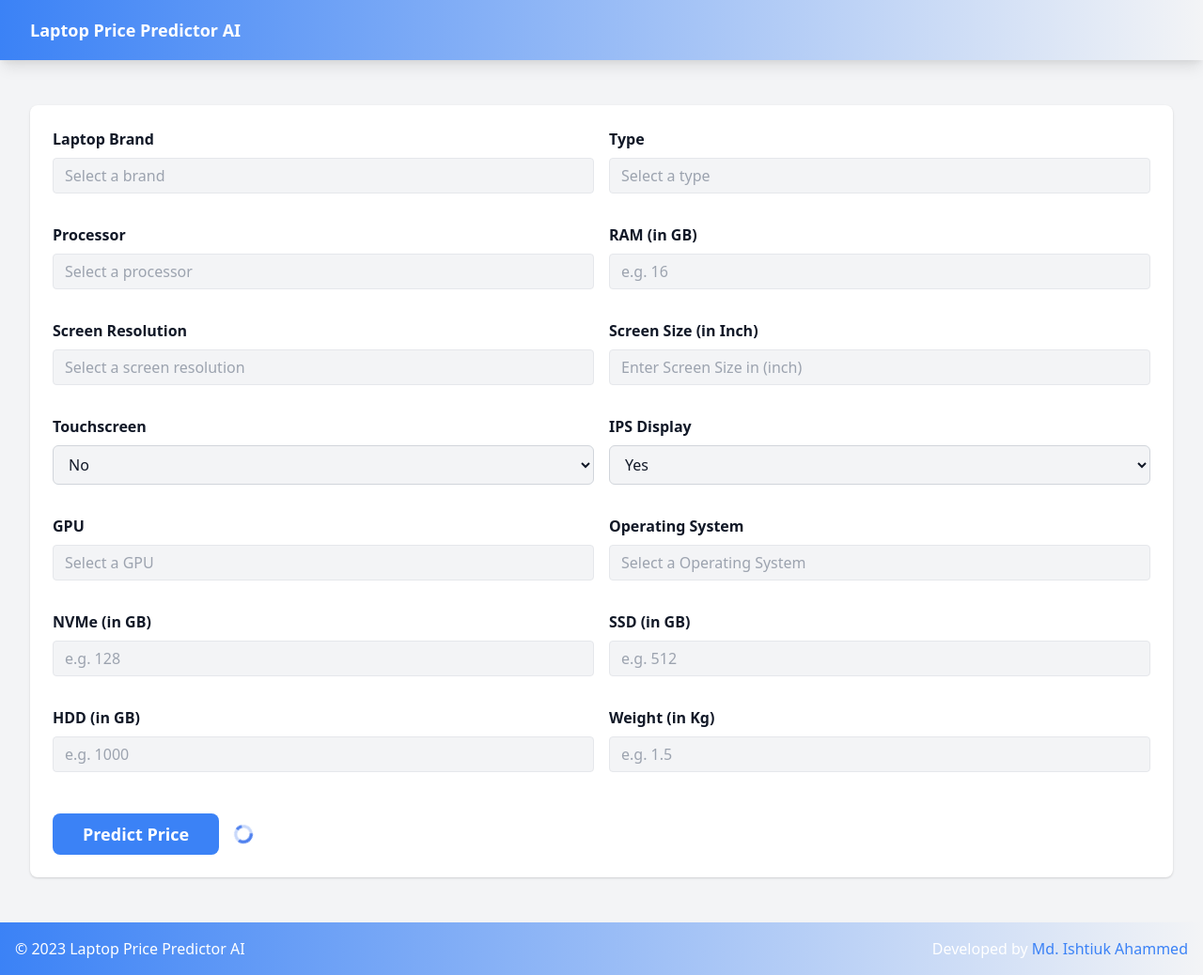
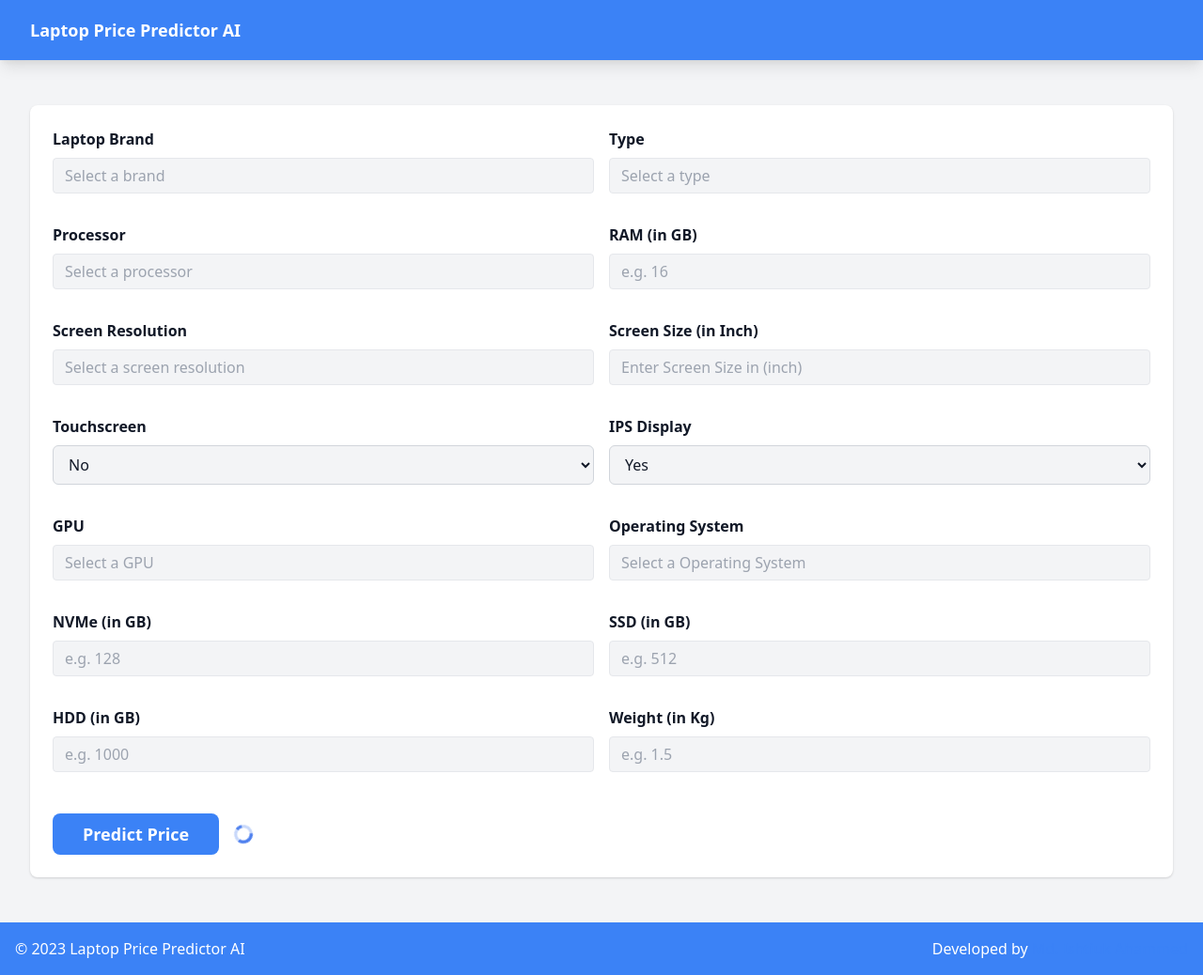
Before and after one commit to filezill/laptop_price_pred, a Flask app: page / in a window 1280 px wide. Shown: the whole page at 94% size. Run offline with Flask 2, Linux system fonts and the light colour scheme.

Commit message:
Update index.html

```diff
--- a/templates/index.html
+++ b/templates/index.html
@@ -10,7 +10,7 @@
   </head>
   <body class="bg-gray-100">
     <!-- Navbar -->
-    <nav class="bg-gradient-to-r from-blue-500 to-aqua-900 shadow-lg">
+    <nav class="bg-blue-500 shadow-lg">
       <div class="mx-auto max-w-7xl px-4 sm:px-6 lg:px-8">
         <div class="flex h-16 justify-between">
           <div class="flex items-center">
@@ -218,7 +218,7 @@
       </div>
     </div>
 
-    <footer class="bg-gradient-to-r from-blue-500 to-aqua-900 shadow-lg py-4">
+    <footer class="bg-blue-500 shadow-lg py-4">
       <div class="container mx-auto flex justify-between px-4">
         <p class="text-white">&copy; 2023 Laptop Price Predictor AI</p>
         <p class="text-white">Developed by <a href="https://www.linkedin.com/in/ishtiuk-ahammed/" class="text-blue-500" target="_blank">Md. Ishtiuk Ahammed</a></p>
```
